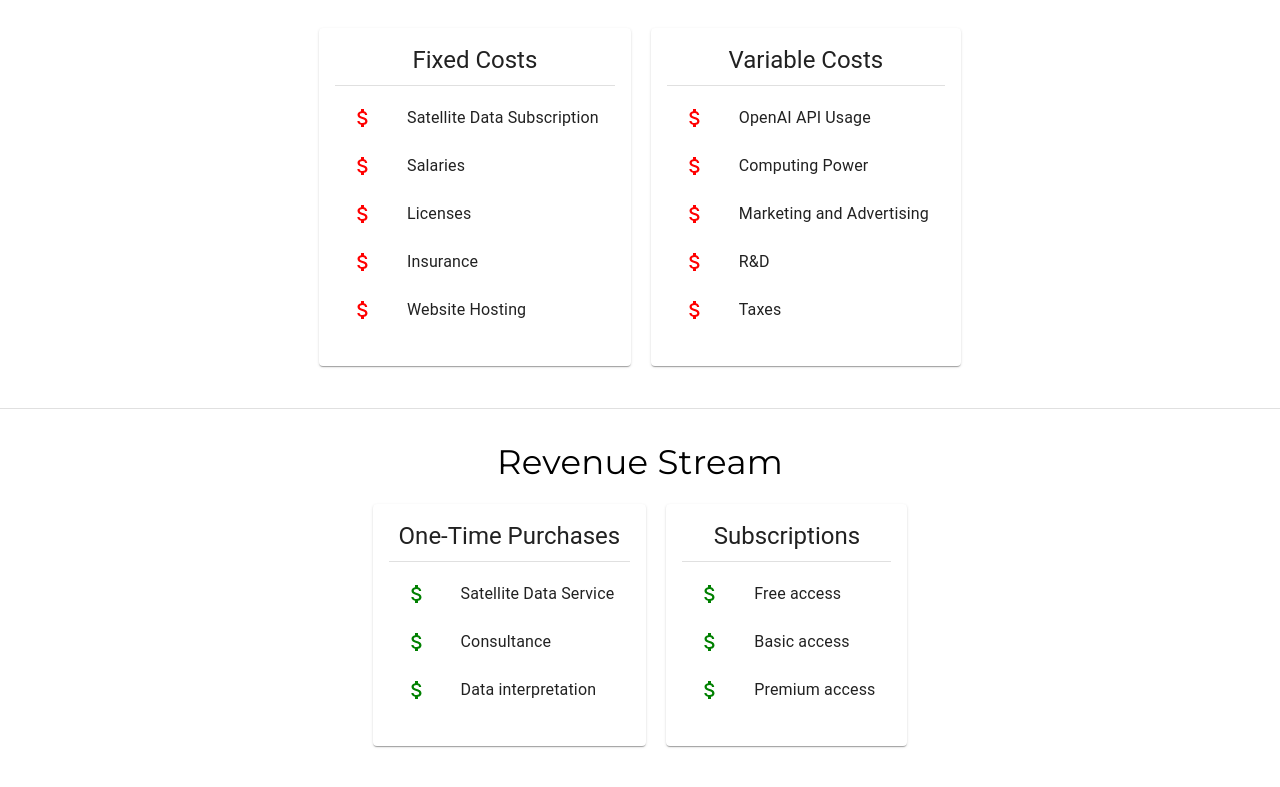
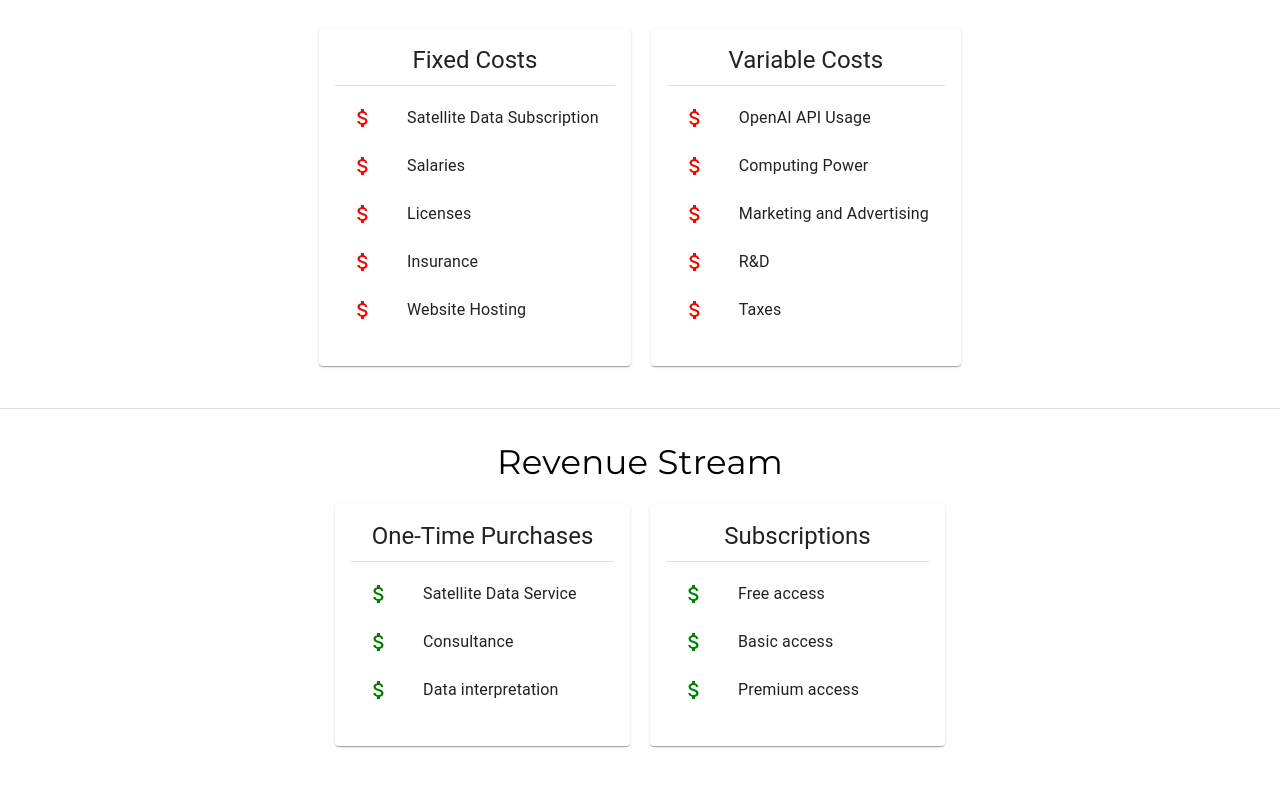
Before and after one commit to ifrimenco/sirius_fiki, a React (Create React App) app: page / in a window 1280 px wide. Shown: the part 3473-4260 px from the top of the page. Built offline with nearby package versions, Linux system fonts and the light colour scheme.

Commit message:
small fixes + added build

```diff
--- a/public/index.html
+++ b/public/index.html
@@ -32,7 +32,7 @@
       work correctly both with client-side routing and a non-root public URL.
       Learn how to configure a non-root public URL by running `npm run build`.
     -->
-    <title>React App</title>
+    <title>Sirius Agriculture</title>
   </head>
   <body>
     <noscript>You need to enable JavaScript to run this app.</noscript>
--- a/src/Components/RevenueStreamCard.js
+++ b/src/Components/RevenueStreamCard.js
@@ -10,7 +10,7 @@ import AttachMoneyIcon from '@mui/icons-material/AttachMoney';
 
 const RevenueStreamCard = ({ costBranch }) => {
   return (
-    <Card sx={{ maxWidth: 345 }}>
+    <Card sx={{ width: 295 }}>
       <CardContent>
         <Typography gutterBottom variant="h5" component="div">
           {costBranch.name}
```
